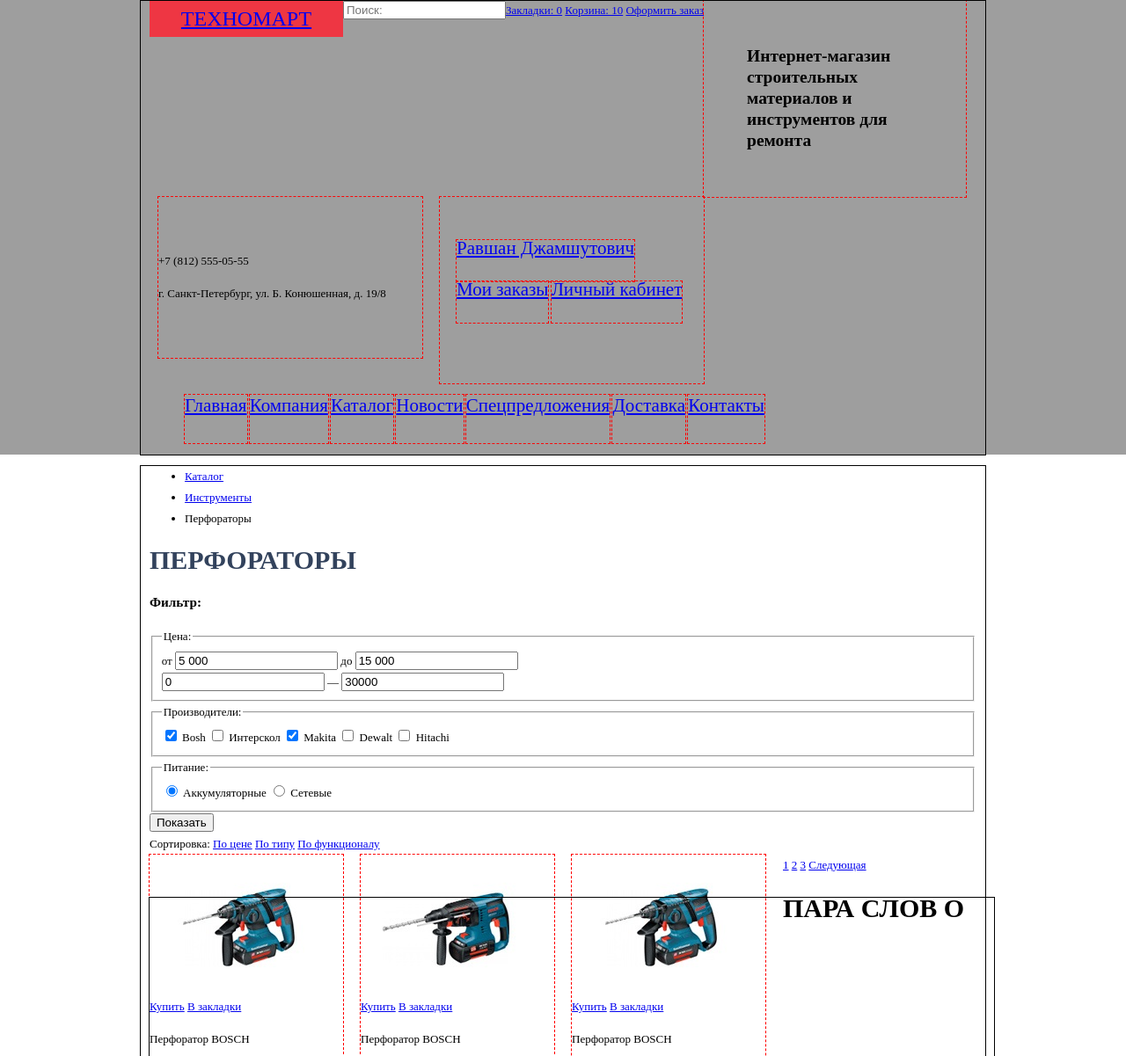
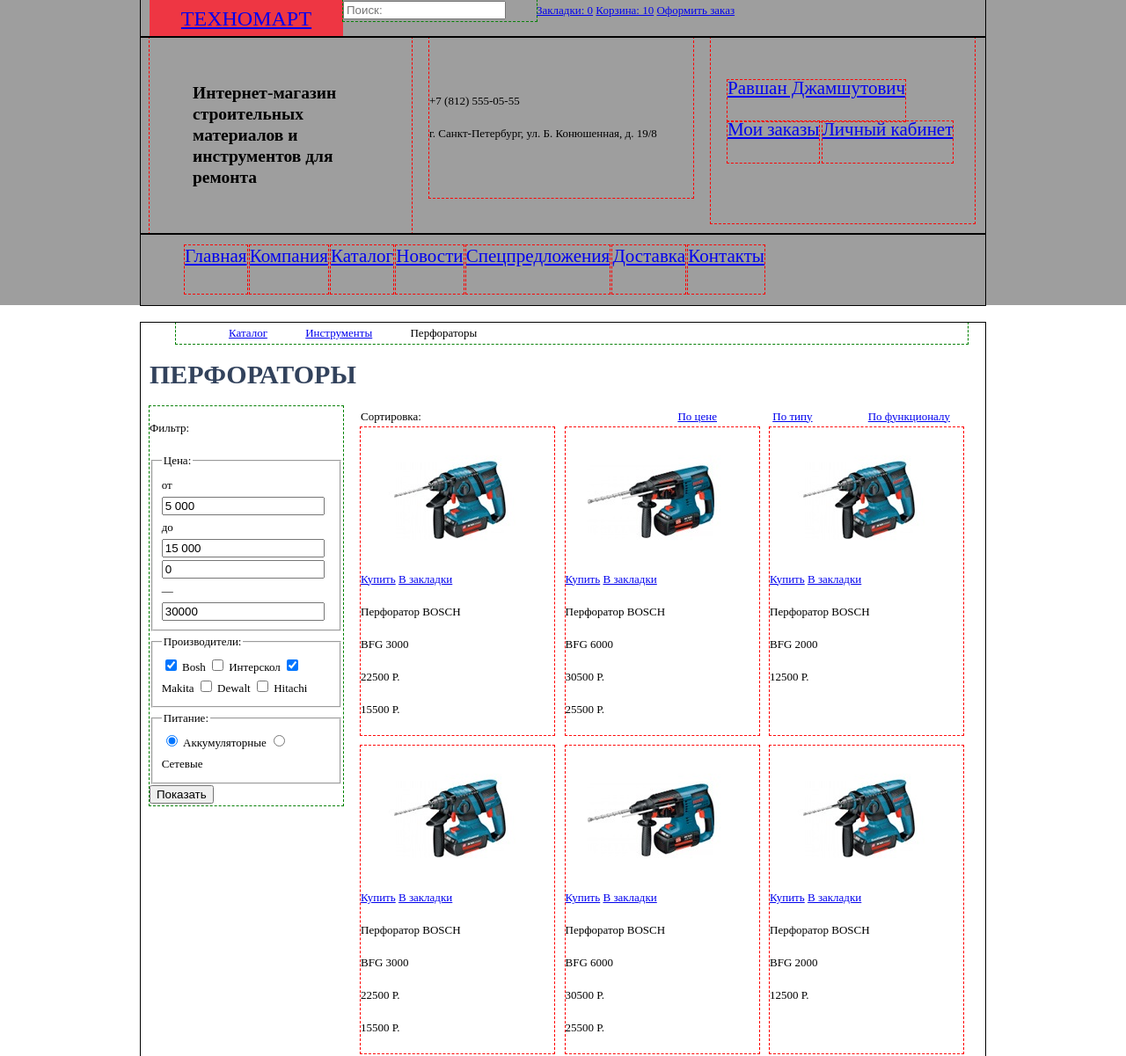
Before and after one commit to lesnoyv/256621-technomart, a plain HTML site: page catalog.html in a window 1280 px wide. Shown: the top 1201 px of the page at 88% size. Drawn offline with Linux system fonts and the light colour scheme.

Commit message:
+ сетка каталога
поток из каталога. пока без конкретных паддингов и тд у объектов, просто
сетка

```diff
--- a/catalog.html
+++ b/catalog.html
@@ -10,7 +10,7 @@
 <body>
   <header class="header-block">
     <div class="header-top">
-      <div class="container">
+      <div class="container clearfix">
         <div class="logo"><a href="#" class="logotype">Техномарт</a></div>
 
         <div class="search">
@@ -27,7 +27,7 @@
       </div>
     </div>
 
-    <div class="container">
+    <div class="container clearfix">
       <div class="header-middle">
         <div class="about-shop">
           <h2>Интернет-магазин строительных материалов и инструментов для ремонта</h2>
@@ -61,7 +61,8 @@
     </div>
   </header>
   <!-- ниже можно сразу для мэйна центровщик поставить?-->
-  <main class="container">
+  <main>
+    <div class="container clearfix">
       <ul class="breadcrumbs">
         <li>
           <a href="#">Каталог</a>
@@ -74,14 +75,14 @@
         </li>
       </ul>
 
-    <div class="product-type-banner">
+
       <h1 class="accent-title">Перфораторы</h1>
-    </div>
 
 
 
-    <h3>Фильтр:</h3>
-    <form action="https://echo.htmlacademy.ru/" method="get">
+      <form action="https://echo.htmlacademy.ru/" method="get" class="side-left">
+        <p class="side-topbar">Фильтр:</p>
+
         <fieldset>
           <legend>Цена:</legend>
           <!-- добавлен макетп ползунка -->
@@ -146,15 +147,15 @@
 
       </form>
 
-    <section class="catalog-block">
-      <div class="catalog-block-filter">
+      <section class="side-right">
+        <div class="catalog-block-filter clearfix">
           <span>Сортировка:</span>
+          <ul class="sort-controls">
+            <li><a href="#">По цене</a></li>
+            <li><a href="#">По типу</a></li>
+            <li><a href="#">По функционалу</a></li>
 
-        <a href="#">По цене</a>
-        <a href="#">По типу</a>
-        <a href="#">По функционалу</a>
-        <a href="#" class="arrow-top"></a>
-        <a href="#" class="arrow-down"></a>
+          </ul>
         </div>
         <div class="goods-preview">
 
@@ -280,6 +281,7 @@
             <p class="item-model">BFG 2000</p>
             <p class="item-price">12500 Р.</p>
           </div>
+        </div>
 
         <div class="pagination">
           <a href="#">1</a>
@@ -287,9 +289,9 @@
           <a href="#">3</a>
           <a href="#">Следующая</a>
         </div>
+
+      </section>
     </div>
-    </section>
-
     <section class="perforators">
       <div class="container">
         <h2 class="about-title">Пара слов о перфораторах</h2>
@@ -300,8 +302,9 @@
 
   </main>
 
-  <footer class="footer-top">
   <div class="container">
+    <footer class="footer-top clearfix">
+
       <div class="logo-footer">
         <a href="index.html" class="logotype">Техномарт</a>
       </div>
@@ -313,11 +316,11 @@
         <li><a href="#">Контакты</a></li>
       </ul>
 
-    </div>
+
     </footer>
 
-  <footer class="footer-middle">
-    <div class="container">
+    <footer class="footer-middle clearfix">
+
       <div class="footer-adress">
         <p>г. Санкт-Петербург, ул. Б. Конюшенная, д. 19/8</p>
         <p>+7 (812) 555-05-55</p>
@@ -328,11 +331,11 @@
         <li><a href="#">Инструмент</a></li>
         <li><a href="#">Спецпредложения</a></li>
       </ul>
-    </div>
+
     </footer>
 
-  <footer class="footer-bottom">
-    <div class="container">
+    <footer class="footer-bottom clearfix">
+
       <div class="footer-copyright">
         <p>© 2010-2013 Компания «Техномарт»</p>
         <p>Все права защищены</p>
@@ -350,8 +353,9 @@
         <p>Разработано -</p>
         <a href="https://htmlacademy.ru/intensive/htmlcss" class="footer-developer">htmlacademy.ru</a>
       </div>
+
+    </footer>
   </div>
-  </footer>
 </body>
 
 </html>
--- a/css/style.css
+++ b/css/style.css
@@ -160,12 +160,12 @@
 .catalog-item {
   float: left;
   width: 220px;
-  min-height: 318px;
-  margin-right: 20px;
+  min-height: 350px;
+  margin: 0 12.5px 12.5px 0;
   outline: 1px dashed red;
 }
 
-.catalog-item:last-child {
+.catalog-item:nth-child(3n) {
   margin-right: 0;
 }
 
@@ -330,3 +330,48 @@
 .footer-bottom {
   background-color: grey;
 }
+
+
+/* catalog-item.html */
+
+.breadcrumbs {
+  margin: 20px 10px 20px 30px;
+  outline: 1px dashed green;
+}
+
+.breadcrumbs li {
+  display: inline-block;
+  margin: 0 20px;
+}
+
+form {
+  float: left;
+  width: 220px;
+  outline: 1px dashed green;
+}
+
+.side-right {
+  float: right;
+  width: 700px;
+  margin: 0 0 60px;
+}
+
+.sort-controls {
+  float: right;
+  margin: 0;
+  padding: 0;
+}
+
+.sort-controls li {
+  display: inline-block;
+  margin: 0 30px;
+}
+
+.catalog-block {
+  float: right;
+  width: 700px;
+}
+
+.pagination {
+  display: inline-block;
+}
```
Lines whose indentation alone changed are shown as unchanged.
